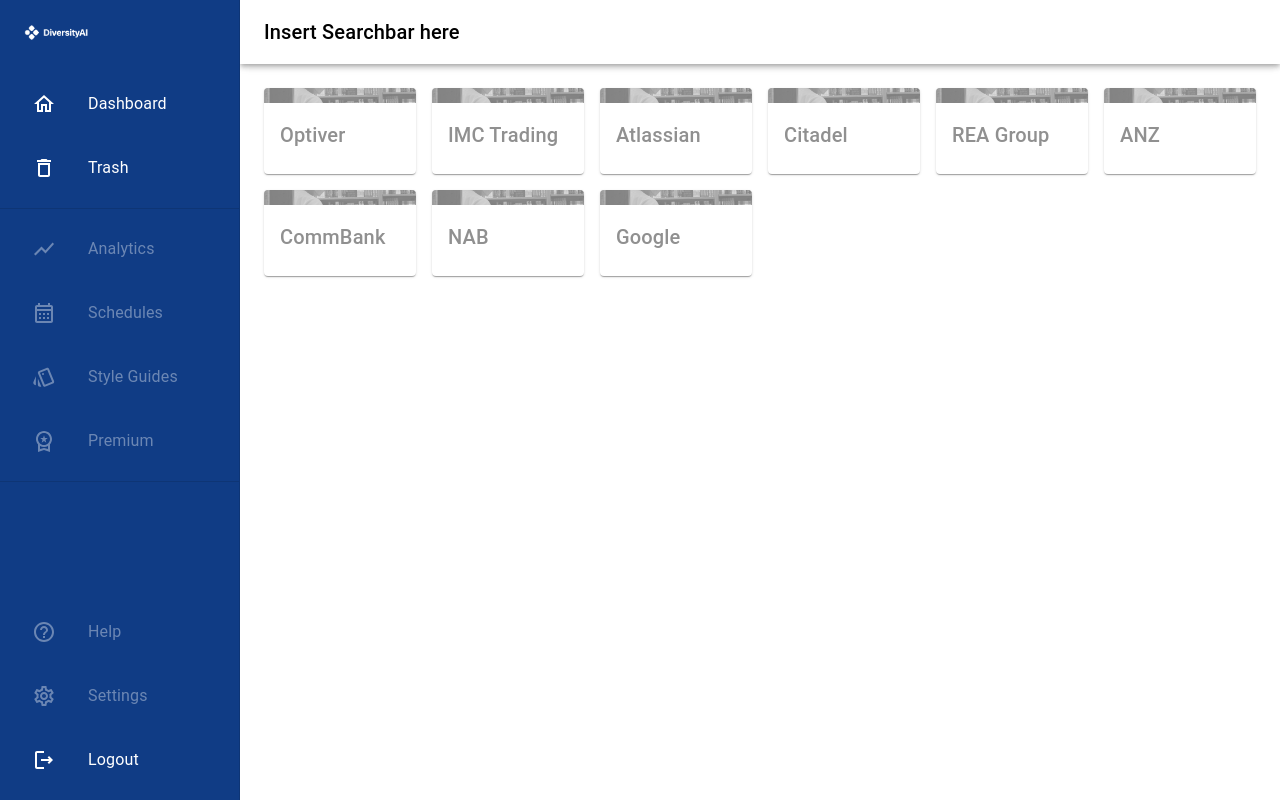
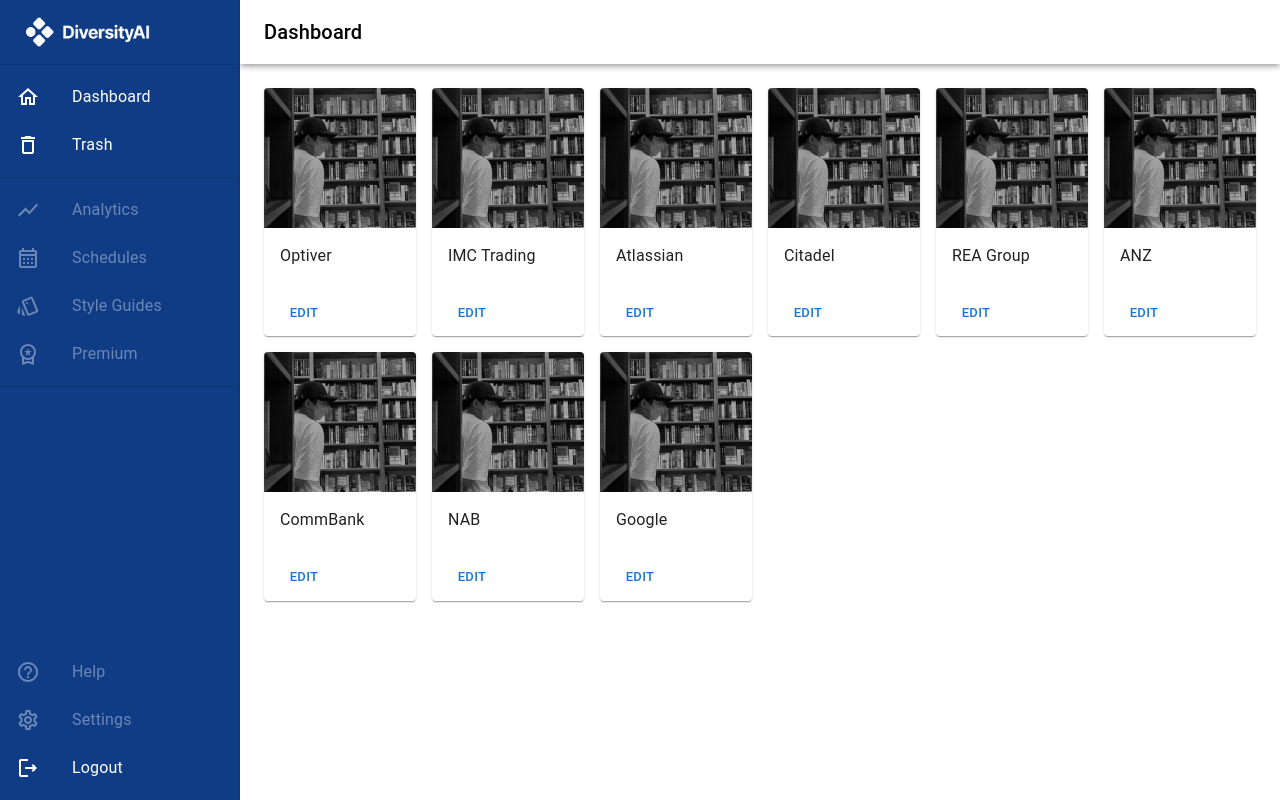
Before and after one commit to NicholasRiykco/joincissafront, a React (Create React App) app: page /dashboard in a window 1280 px wide. Built offline with nearby package versions, Linux system fonts and the light colour scheme.

Commit message:
Fixed Website Logo sizing

```diff
--- a/src/components/sideNav/SideNav.js
+++ b/src/components/sideNav/SideNav.js
@@ -4,6 +4,8 @@
 import Divider from '@mui/material/Divider';
 import Drawer from '@mui/material/Drawer';
 import Logo from '../../images/Logo.png';
+import Button from '@mui/material/Button';
+import CssBaseline from '@mui/material/CssBaseline';
 
 import List from '@mui/material/List';
 import ListItem from '@mui/material/ListItem';
@@ -30,6 +32,7 @@
 
   return (
     <Box sx={{ display: 'flex' }}>
+      <CssBaseline />
       <Box
         component="nav"
         sx={{ width: { sm: drawerWidth }, flexShrink: { sm: 0 } }}
@@ -50,11 +53,12 @@
         >
           <div>
             <Toolbar>
-              <img src={Logo} alt="logo"/>
+                <img src={Logo} alt="logo" width="140"/>
             </Toolbar>
+            <Divider />
             <List>
                 {['Dashboard', 'Trash'].map((text, index) => (
-                <ListItem key={text} >
+                <ListItem key={text} disablePadding>
                     <ListItemButton button component={Link} to={"../"+text.toLowerCase()}>
                     <ListItemIcon>
                         {index % 2 === 0 ? <HomeOutlinedIcon style={{ color: 'white' }} /> :
@@ -68,7 +72,7 @@
             <Divider />
             <List>
                 {['Analytics', 'Schedules', 'Style Guides', 'Premium'].map((text, index) => (
-                <ListItem key={text} >
+                <ListItem key={text} disablePadding>
                     <ListItemButton disabled = {true} button component={Link} to={"../"+text.toLowerCase()}>
                     <ListItemIcon style={{ color: 'white' }}>
                         {index === 0 ? <ShowChartOutlinedIcon /> :
@@ -84,7 +88,7 @@
             <Divider />
             <List style={{ position: "absolute", bottom: 0}}>
                 {['Help', 'Settings', 'Logout'].map((text, index) => (
-                <ListItem key={text}>
+                <ListItem key={text} disablePadding>
                     <ListItemButton disabled = {index === 2? false:true} button component={Link} to={"../"+text.toLowerCase()}>
                     <ListItemIcon style={{ color: 'white' }}>
                         {index === 0 ? <HelpOutlineOutlinedIcon /> :
@@ -96,7 +100,7 @@
                 </ListItem>
                 ))}
             </List>
-            </div>
+          </div>
         </Drawer>
       </Box>
     </Box>
--- a/src/index.css
+++ b/src/index.css
@@ -246,15 +246,15 @@
 }
 
 ::-webkit-scrollbar-track {
-  border: 1px solid green;
+  border: 1px transparent;
   border-radius: 10px;
 }
 
 ::-webkit-scrollbar-thumb {
-  background: green;
+  background: #a7b1c2;
   border-radius: 10px;
 }
 
 ::-webkit-scrollbar-thumb:hover {
-  background: green;
+  background: #848d9c;
 }
--- a/src/pages/dashboard/Dashboard.js
+++ b/src/pages/dashboard/Dashboard.js
@@ -12,7 +12,6 @@
 import { Button, CardActionArea, CardActions } from '@mui/material';
 import Grid from '@mui/material/Grid';
 
-import TextEditor from '../../components/textEditorComponents/components/QuillTextEditor';
 
 
 import {SideNav} from '../../components/sideNav/SideNav';
@@ -49,7 +48,7 @@
         >
           <Toolbar>
             <Typography variant="h6" noWrap component="div" style={{ color: '#000000' }}>
-              Insert Searchbar here
+              Dashboard
             </Typography>
           </Toolbar>
         </AppBar>
@@ -68,20 +67,20 @@
           <Grid container spacing={2} direction="row" alignItems="center" >
           {['Optiver', 'IMC Trading', 'Atlassian', 'Citadel', 'REA Group', 'ANZ', 'CommBank', 'NAB', 'Google'].map((text, index) => (
             <Grid item xs={2}>
-              <Card sx={{ maxWidth: "250px" }}>
-                <CardActionArea>
+               <Card sx={{ maxWidth: 345 }}>
                 <CardMedia
-                    component="img"
-                    height="200"
+                  sx={{ height: 140 }}
                   image={Logo}
-                    alt="document logo"
+                  title="document"
                 />
                 <CardContent>
-                    <Typography gutterBottom variant="h6" component="div">
+                  <Typography gutterBottom variant="h7" component="div">
                     {text}
                   </Typography>
                 </CardContent>
-                </CardActionArea>
+                <CardActions>
+                  <Button size="small">Edit</Button>
+                </CardActions>
               </Card>
             </Grid>
           ))}
```
Lines whose indentation alone changed are shown as unchanged.
